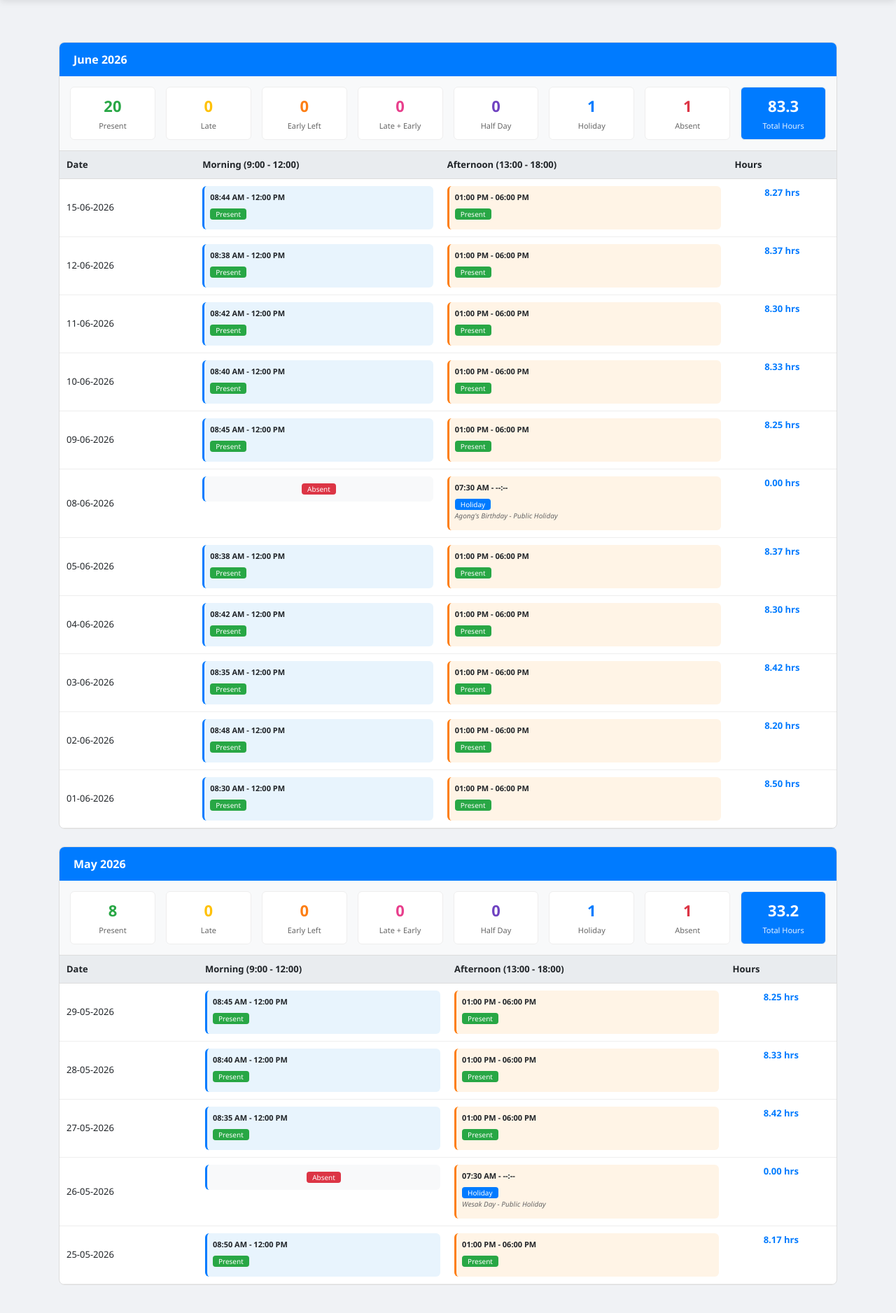
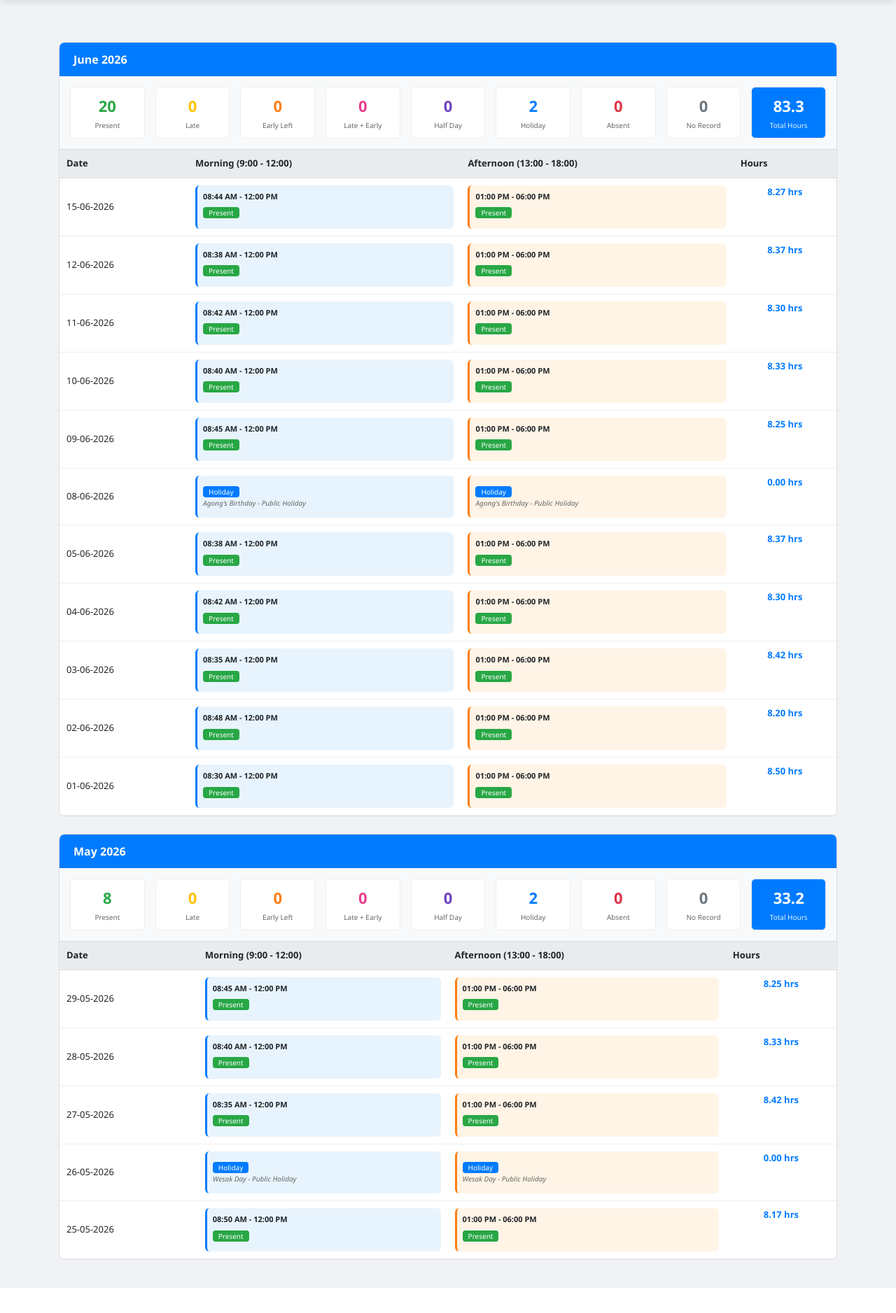
Before and after one commit to Pan-Zhi-Xin/TSE_PROJECT_Employee_Attendance_System, a PHP site: page /TSE_PROJECT/User/attendance.php in a window 1280 px wide. Shown: the part 120-1997 px from the top of the page at 70% size. After the commit the page ends 1961 px from the top, so only its background shows below. Run offline with PHP 8.4, Linux system fonts and the light colour scheme; a user stored in the database is signed in; data comes from the database, SQL or seed files in the repository.

Commit message:
fix time display bug

```diff
--- a/TSE_PROJECT/User/attendance.php
+++ b/TSE_PROJECT/User/attendance.php
@@ -16,14 +16,6 @@
 $morning_end = '12:00:00';
 $afternoon_start = '13:00:00';
 $afternoon_end = '18:00:00';
-
-// Helper function to get session from check_in time
-function getSession($check_in_time) {
-    if(!$check_in_time) return 'unknown';
-    $hour = date('H', strtotime($check_in_time));
-    if($hour < 12) return 'morning';
-    return 'afternoon';
-}
 
 // Helper function to calculate working hours for a session
 function calculateWorkingHours($check_in_time, $check_out_time) {
@@ -102,28 +94,31 @@
     return 'present';
 }
 
-// Get all attendance records
+// Get all attendance records - USE SESSION FROM DATABASE DIRECTLY
 $query = "SELECT * FROM attendance_records
           WHERE employee_id = '$employee_id'
-          ORDER BY record_date DESC, check_in_time ASC";
+          ORDER BY record_date DESC, session ASC";
 $result = mysqli_query($conn, $query);
 
 // Group records by date first, then by session
 $daily_data = [];
 while($row = mysqli_fetch_assoc($result)) {
     $date = $row['record_date'];
-    $session = getSession($row['check_in_time']);
+    // USE SESSION FROM DATABASE - NOT FROM TIME
+    $session = $row['session']; // 'morning' or 'afternoon'
     $db_status = $row['status'];
 
     if(!isset($daily_data[$date])) {
         $daily_data[$date] = [
             'date' => $date,
             'morning' => null,
-            'afternoon' => null
+            'afternoon' => null,
+            'has_morning_record' => false,
+            'has_afternoon_record' => false
         ];
     }
 
-    $working_hours = calculateWorkingHours($row['check_in_time'], $row['check_out_time'], $session);
+    $working_hours = calculateWorkingHours($row['check_in_time'], $row['check_out_time']);
     $late_minutes = calculateLateMinutes($row['check_in_time'], $session);
     $early_minutes = calculateEarlyLeaveMinutes($row['check_out_time'], $session);
     $status = getSessionStatus($row['check_in_time'], $row['check_out_time'], $session, $db_status);
@@ -135,13 +130,16 @@
         'late_minutes' => $late_minutes,
         'early_minutes' => $early_minutes,
         'status' => $status,
-        'notes' => $row['notes']
+        'notes' => $row['notes'],
+        'has_record' => true
     ];
 
     if($session == 'morning') {
         $daily_data[$date]['morning'] = $session_data;
+        $daily_data[$date]['has_morning_record'] = true;
     } else {
         $daily_data[$date]['afternoon'] = $session_data;
+        $daily_data[$date]['has_afternoon_record'] = true;
     }
 }
 
@@ -166,6 +164,7 @@
             'morning_holiday' => 0,
             'morning_left_early' => 0,
             'morning_absent' => 0,
+            'morning_no_record' => 0,
             // Afternoon status counters
             'afternoon_present' => 0,
             'afternoon_late' => 0,
@@ -174,6 +173,7 @@
             'afternoon_holiday' => 0,
             'afternoon_left_early' => 0,
             'afternoon_absent' => 0,
+            'afternoon_no_record' => 0,
             // Totals
             'total_hours' => 0,
             'total_late_minutes' => 0,
@@ -182,7 +182,7 @@
     }
 
     // Process morning session
-    if($day['morning']) {
+    if($day['has_morning_record']) {
         $status = $day['morning']['status'];
         switch($status) {
             case 'present': $monthly_data[$month_key]['morning_present']++; break;
@@ -197,11 +197,11 @@
         $monthly_data[$month_key]['total_late_minutes'] += $day['morning']['late_minutes'];
         $monthly_data[$month_key]['total_early_minutes'] += $day['morning']['early_minutes'];
     } else {
-        $monthly_data[$month_key]['morning_absent']++;
+        $monthly_data[$month_key]['morning_no_record']++;
     }
 
     // Process afternoon session
-    if($day['afternoon']) {
+    if($day['has_afternoon_record']) {
         $status = $day['afternoon']['status'];
         switch($status) {
             case 'present': $monthly_data[$month_key]['afternoon_present']++; break;
@@ -216,7 +216,7 @@
         $monthly_data[$month_key]['total_late_minutes'] += $day['afternoon']['late_minutes'];
         $monthly_data[$month_key]['total_early_minutes'] += $day['afternoon']['early_minutes'];
     } else {
-        $monthly_data[$month_key]['afternoon_absent']++;
+        $monthly_data[$month_key]['afternoon_no_record']++;
     }
 
     $monthly_data[$month_key]['days'][] = $day;
@@ -274,7 +274,7 @@
 
         .stat-box {
             flex: 1;
-            min-width: 80px;
+            min-width: 70px;
             text-align: center;
             padding: 10px;
             background: white;
@@ -289,7 +289,7 @@
         }
 
         .stat-label {
-            font-size: 11px;
+            font-size: 10px;
             color: #666;
             margin-top: 4px;
         }
@@ -301,6 +301,7 @@
         .stat-number.holiday { color: #007bff; }
         .stat-number.early-left { color: #fd7e14; }
         .stat-number.absent { color: #dc3545; }
+        .stat-number.no-record { color: #6c757d; }
 
         .total-box {
             background: #007bff;
@@ -376,6 +377,7 @@
         .badge-holiday { background: #007bff; color: white; }
         .badge-early-left { background: #fd7e14; color: white; }
         .badge-absent { background: #dc3545; color: white; }
+        .badge-no-record { background: #6c757d; color: white; }
 
         .late-min { color: #dc3545; font-size: 10px; }
         .early-min { color: #17a2b8; font-size: 10px; }
@@ -425,7 +427,7 @@
                     <?php echo $month['name']; ?>
                 </div>
 
-                <!-- Stats - All 6 Statuses + Total Hours -->
+                <!-- Stats - All Statuses + Total Hours -->
                 <div class="stats-row">
                     <div class="stat-box">
                         <div class="stat-number present"><?php echo $month['morning_present'] + $month['afternoon_present']; ?></div>
@@ -455,6 +457,10 @@
                         <div class="stat-number absent"><?php echo $month['morning_absent'] + $month['afternoon_absent']; ?></div>
                         <div class="stat-label">Absent</div>
                     </div>
+                    <div class="stat-box">
+                        <div class="stat-number no-record"><?php echo $month['morning_no_record'] + $month['afternoon_no_record']; ?></div>
+                        <div class="stat-label">No Record</div>
+                    </div>
                     <div class="stat-box total-box">
                         <div class="stat-number"><?php echo number_format($month['total_hours'], 1); ?></div>
                         <div class="stat-label">Total Hours</div>
@@ -483,7 +489,7 @@
 
                                 <!-- Morning -->
                                 <td>
-                                    <?php if($day['morning']):
+                                    <?php if($day['has_morning_record']):
                                         $total_day_hours += $day['morning']['working_hours'];
                                         $status = $day['morning']['status'];
                                         if($status == 'late_early') {
@@ -493,15 +499,33 @@
                                             $badge = 'badge-' . str_replace('_', '-', $status);
                                             $text = ucfirst(str_replace('_', ' ', $status));
                                         }
+
+                                        // Check if check_in_time is NULL
+                                        $has_check_in = !is_null($day['morning']['check_in_time']);
+                                        $has_check_out = !is_null($day['morning']['check_out_time']);
                                     ?>
                                         <div class="session-morning">
-                                            <div class="session-title">
-                                                <?php echo date('h:i A', strtotime($day['morning']['check_in_time'])); ?>
-                                                - <?php echo $day['morning']['check_out_time'] ? date('h:i A', strtotime($day['morning']['check_out_time'])) : '--:--'; ?>
-                                            </div>
+                                            <?php if($has_check_in || $has_check_out): ?>
+                                                <div class="session-title">
+                                                    <?php
+                                                    if($has_check_in && $day['morning']['check_in_time']) {
+                                                        echo date('h:i A', strtotime($day['morning']['check_in_time']));
+                                                    } else {
+                                                        echo '--:--';
+                                                    }
+                                                    ?>
+                                                    - <?php
+                                                    if($has_check_out && $day['morning']['check_out_time']) {
+                                                        echo date('h:i A', strtotime($day['morning']['check_out_time']));
+                                                    } else {
+                                                        echo '--:--';
+                                                    }
+                                                    ?>
+                                                </div>
+                                            <?php endif; ?>
                                             <div style="margin: 5px 0;">
                                                 <span class="badge <?php echo $badge; ?>"><?php echo $text; ?></span>
-                                                <?php if($day['morning']['late_minutes'] > 0 && $status == 'late'): ?>
+                                                <?php if($day['morning']['late_minutes'] > 0): ?>
                                                     <span class="late-min">(<?php echo $day['morning']['late_minutes']; ?> min late)</span>
                                                 <?php endif; ?>
                                                 <?php if($day['morning']['early_minutes'] > 0 && $status == 'left_early'): ?>
@@ -514,14 +538,14 @@
                                         </div>
                                     <?php else: ?>
                                         <div class="session-morning" style="background: #f8f9fa; text-align: center;">
-                                            <span class="badge badge-absent">Absent</span>
+                                            <span class="badge badge-no-record">No Record</span>
                                         </div>
                                     <?php endif; ?>
                                 </td>
 
                                 <!-- Afternoon -->
                                 <td>
-                                    <?php if($day['afternoon']):
+                                    <?php if($day['has_afternoon_record']):
                                         $total_day_hours += $day['afternoon']['working_hours'];
                                         $status = $day['afternoon']['status'];
                                         if($status == 'late_early') {
@@ -531,15 +555,32 @@
                                             $badge = 'badge-' . str_replace('_', '-', $status);
                                             $text = ucfirst(str_replace('_', ' ', $status));
                                         }
+
+                                        $has_check_in = !is_null($day['afternoon']['check_in_time']);
+                                        $has_check_out = !is_null($day['afternoon']['check_out_time']);
                                     ?>
                                         <div class="session-afternoon">
-                                            <div class="session-title">
-                                                <?php echo date('h:i A', strtotime($day['afternoon']['check_in_time'])); ?>
-                                                - <?php echo $day['afternoon']['check_out_time'] ? date('h:i A', strtotime($day['afternoon']['check_out_time'])) : '--:--'; ?>
-                                            </div>
+                                            <?php if($has_check_in || $has_check_out): ?>
+                                                <div class="session-title">
+                                                    <?php
+                                                    if($has_check_in && $day['afternoon']['check_in_time']) {
+                                                        echo date('h:i A', strtotime($day['afternoon']['check_in_time']));
+                                                    } else {
+                                                        echo '--:--';
+                                                    }
+                                                    ?>
+                                                    - <?php
+                                                    if($has_check_out && $day['afternoon']['check_out_time']) {
+                                                        echo date('h:i A', strtotime($day['afternoon']['check_out_time']));
+                                                    } else {
+                                                        echo '--:--';
+                                                    }
+                                                    ?>
+                                                </div>
+                                            <?php endif; ?>
                                             <div style="margin: 5px 0;">
                                                 <span class="badge <?php echo $badge; ?>"><?php echo $text; ?></span>
-                                                <?php if($day['afternoon']['late_minutes'] > 0 && $status == 'late'): ?>
+                                                <?php if($day['afternoon']['late_minutes'] > 0): ?>
                                                     <span class="late-min">(<?php echo $day['afternoon']['late_minutes']; ?> min late)</span>
                                                 <?php endif; ?>
                                                 <?php if($day['afternoon']['early_minutes'] > 0 && $status == 'left_early'): ?>
@@ -552,7 +593,7 @@
                                         </div>
                                     <?php else: ?>
                                         <div class="session-afternoon" style="background: #f8f9fa; text-align: center;">
-                                            <span class="badge badge-absent">Absent</span>
+                                            <span class="badge badge-no-record">No Record</span>
                                         </div>
                                     <?php endif; ?>
                                 </td>
```
